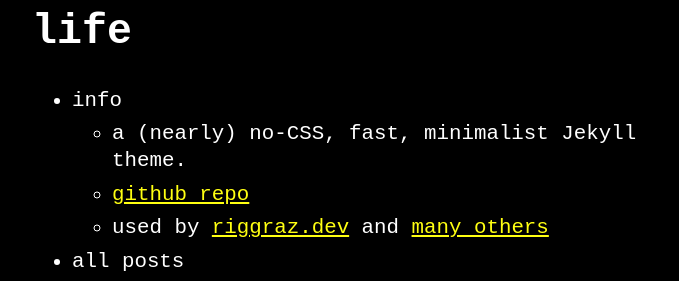
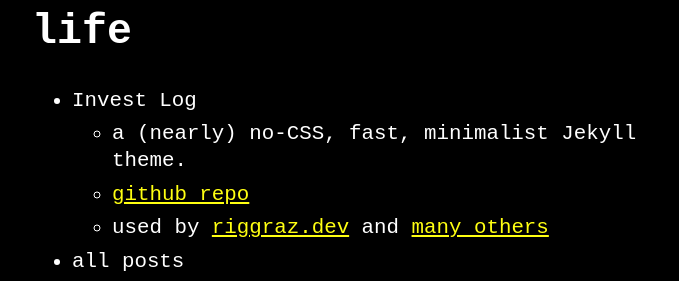
Before and after one commit to sanzomaldini/investlog, a Jekyll site: the page built from index.md, in a window 1280 px wide. Shown: the part 141-422 px from the top of the page, without its empty margins (288-967 px from the left). Built offline with Jekyll 4.4.1, drawn with Linux system fonts in a browser that asks for light colours; our own code applies the rules of GitHub Pages for plain Markdown files.

Commit message:
Update menu.yml

```diff
--- a/_data/menu.yml
+++ b/_data/menu.yml
@@ -2,7 +2,7 @@
 # https://github.com/riggraz/no-style-please#customize-the-menu
 
 entries:
-  - title: info
+  - title: Invest Log
     entries:
       - title: a (nearly) no-CSS, fast, minimalist Jekyll theme.
       - title: github repo
```
